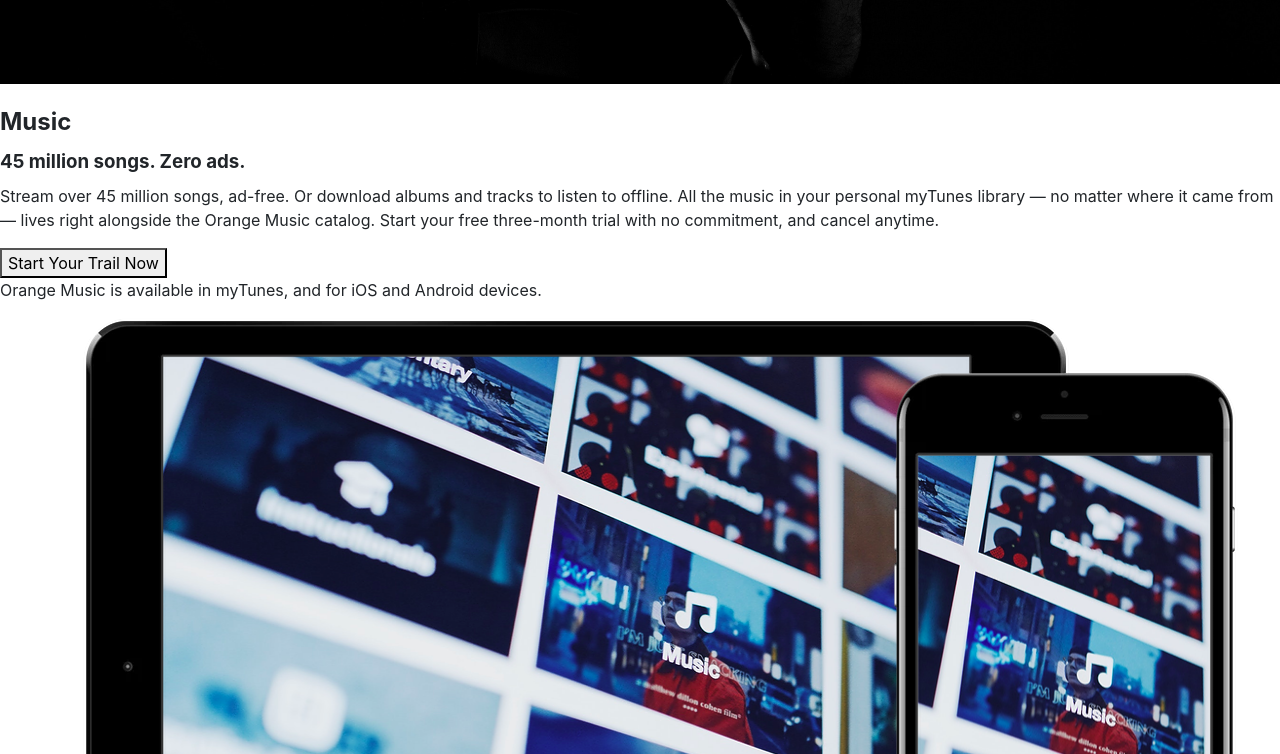
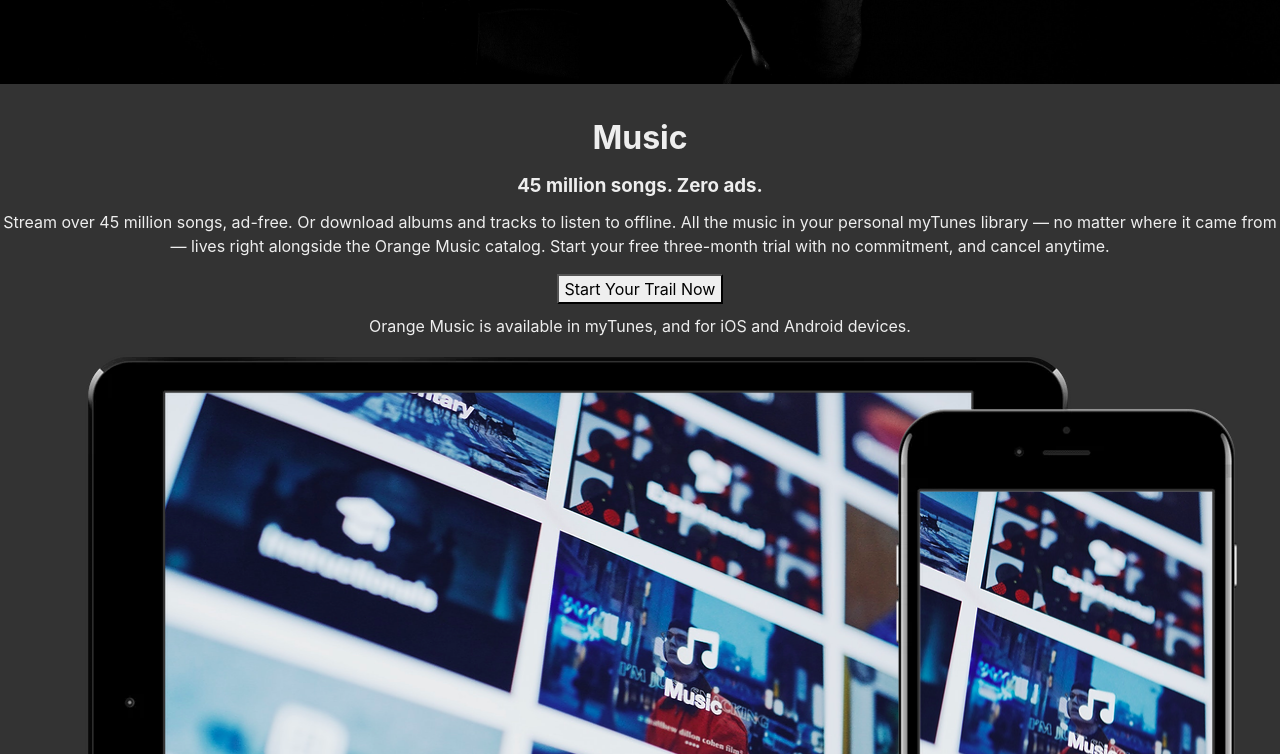
Before and after one commit to MostafaSalama/simple-myTunes-landing-page, a website with bundled scripts: page src/index.html in a window 1280 px wide. Shown: the part 766-1520 px from the top of the page. Built offline with nearby package versions, Linux system fonts and the light colour scheme.

Commit message:
add style for heading and img on music section

```diff
--- a/src/style/main.scss
+++ b/src/style/main.scss
@@ -1,4 +1,5 @@
 @import "reset";
 @import "components/nav";
 @import "organisms/overview";
+@import "organisms/music";
 $main_color : #999;
--- a/src/style/organisms/_music.scss
+++ b/src/style/organisms/_music.scss
@@ -0,0 +1,24 @@
+@mixin my_mix(){
+  background-color: #333333;
+  text-align: center;
+  color : #eeeeee;
+  position: relative;
+  top: -20px;
+}
+#music {
+  @include my_mix
+}
+#music h2 {
+  font-size: 2rem;
+  position: relative;
+  top: 30px;
+}
+#music h3 {
+  margin-top: 40px;
+}
+#music p {
+  margin-top: 10px;
+}
+img {
+  max-width: 100%;
+}
```
